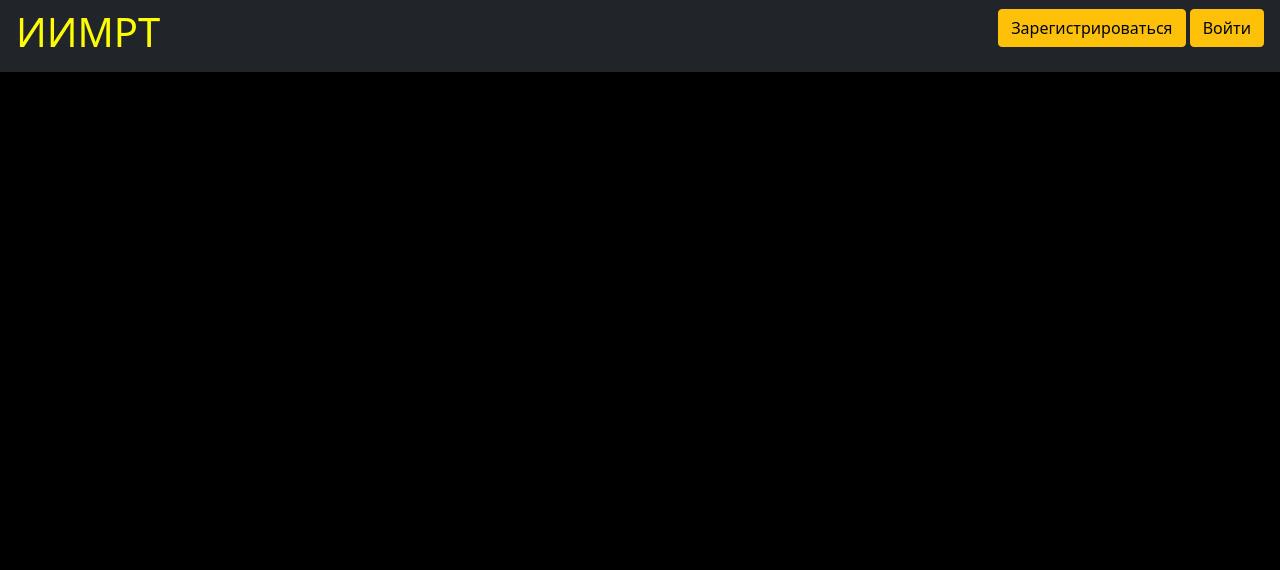
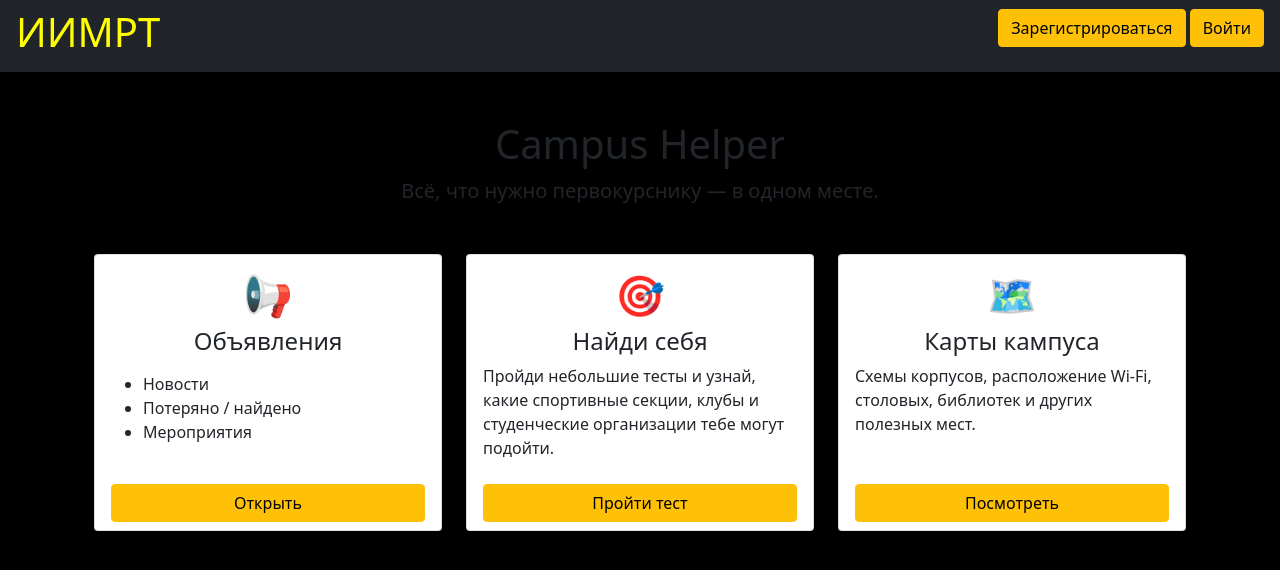
Before and after one commit to AyNur207/hackathon, a Flask app: page / in a window 1280 px wide. Shown: the top 570 px of the page. Run offline with Flask 3, Linux system fonts and the light colour scheme; some libraries are stand-ins or nearby versions.

Commit message:
оформление главной стр 1

```diff
--- a/templates/base.html
+++ b/templates/base.html
@@ -28,7 +28,113 @@
     </nav>
 </header>
 <main role="main" class="container">
-    {% block content %}{% endblock %}
+    <div class="container mt-5">
+
+    <div class="text-center mb-5">
+        <h1>Campus Helper</h1>
+        <p class="lead">
+            Всё, что нужно первокурснику — в одном месте.
+        </p>
+    </div>
+
+    <div class="row g-4">
+
+        <!-- Объявления -->
+        <div class="col-md-4">
+            <div class="card h-100 shadow-sm">
+                <div class="card-body">
+
+                    <h1 class="text-center">📢</h1>
+
+                    <h4 class="card-title text-center">
+                        Объявления
+                    </h4>
+
+                    <p class="card-text">
+                        <ul>
+                            <li>Новости</li>
+                            <li>Потеряно / найдено</li>
+                            <li>Мероприятия</li>
+                        </ul>
+                    </p>
+
+                </div>
+
+                <div class="card-footer bg-white border-0">
+                    <a href="/announcements"
+                       class="btn btn-warning w-100">
+                        Открыть
+                    </a>
+                </div>
+            </div>
+        </div>
+
+        <!-- Тесты -->
+        <div class="col-md-4">
+            <div class="card h-100 shadow-sm">
+
+                <div class="card-body">
+
+                    <h1 class="text-center">🎯</h1>
+
+                    <h4 class="card-title text-center">
+                        Найди себя
+                    </h4>
+
+                    <p class="card-text">
+                        Пройди небольшие тесты и узнай,
+                        какие спортивные секции,
+                        клубы и студенческие организации
+                        тебе могут подойти.
+                    </p>
+
+                </div>
+
+                <div class="card-footer bg-white border-0">
+                    <a href="/tests"
+                       class="btn btn-warning w-100">
+                        Пройти тест
+                    </a>
+                </div>
+
+            </div>
+        </div>
+
+        <!-- Карты -->
+        <div class="col-md-4">
+            <div class="card h-100 shadow-sm">
+
+                <div class="card-body">
+
+                    <h1 class="text-center">🗺️</h1>
+
+                    <h4 class="card-title text-center">
+                        Карты кампуса
+                    </h4>
+
+                    <p class="card-text">
+                        Схемы корпусов,
+                        расположение Wi-Fi,
+                        столовых,
+                        библиотек и других
+                        полезных мест.
+                    </p>
+
+                </div>
+
+                <div class="card-footer bg-white border-0">
+                    <a href="/maps"
+                       class="btn btn-warning w-100">
+                        Посмотреть
+                    </a>
+                </div>
+
+            </div>
+        </div>
+
+    </div>
+
+</div>
 </main>
 </body>
 </html>
```
